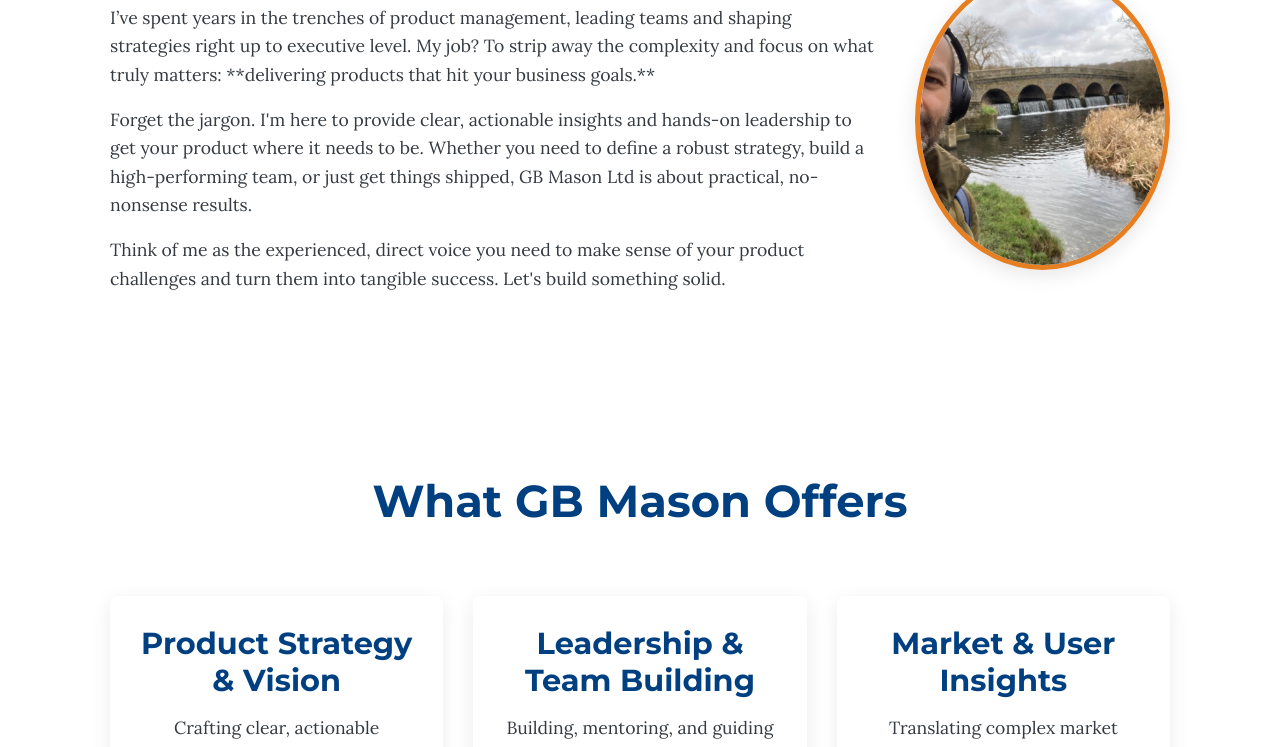
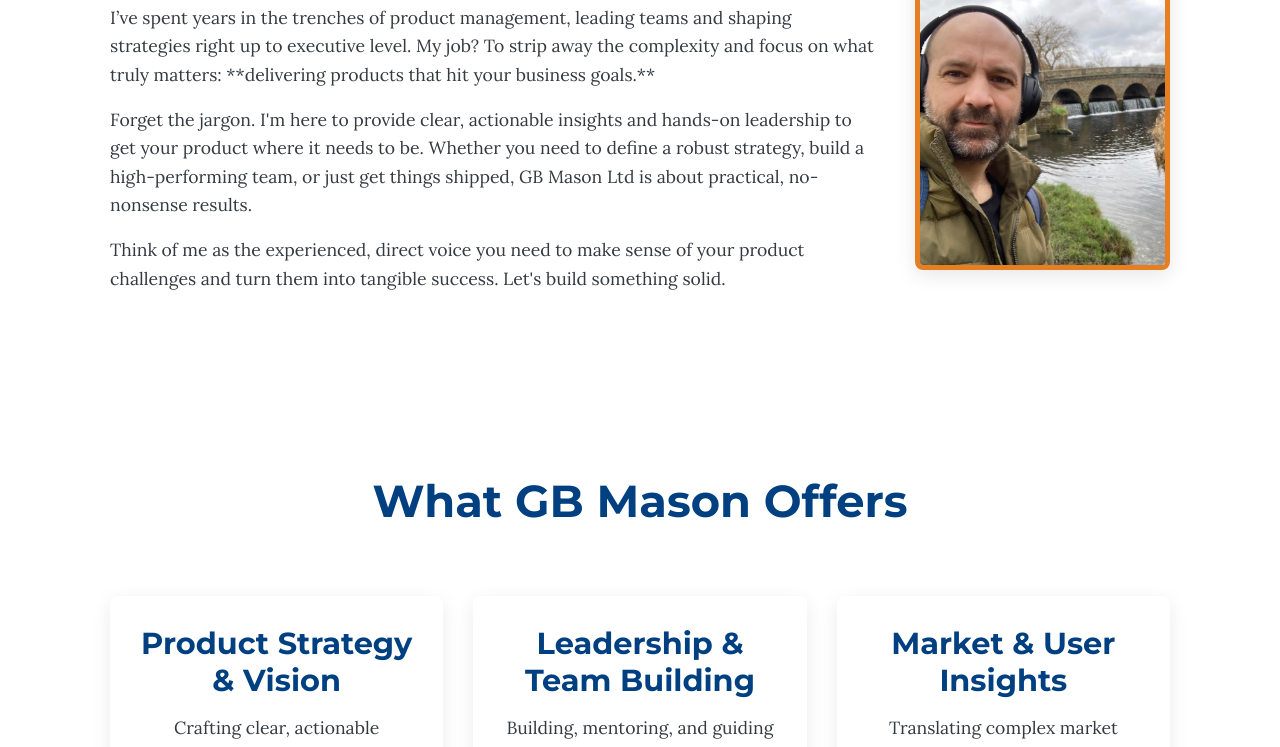
Before and after one commit to GB-Mason/gbmason.github.io, a plain HTML site: page index.html in a window 1280 px wide. Shown: the part 353-1100 px from the top of the page. Drawn offline with Linux system fonts and the light colour scheme.

Commit message:
Update style.css

```diff
--- a/style.css
+++ b/style.css
@@ -211,12 +211,13 @@ a:hover {
 .about-image img {
     max-width: 100%;
     height: auto;
-    border-radius: 50%; /* Make image round if preferred for a headshot */
+    border-radius: 8px; /* For a rounded square/rectangle */
     box-shadow: 0 5px 20px rgba(0, 0, 0, 0.1);
     border: 5px solid var(--accent-color); /* A pop of accent color around the image */
     object-fit: cover; /* Ensures image covers the space without distortion */
-    width: 300px; /* Fixed width to make it a nice circle */
-    height: 300px; /* Fixed height */
+    object-position: left; /* NEW: Prioritize the left side of the image */
+    width: 300px; /* Keep fixed width */
+    height: 300px; /* Keep fixed height for a square aspect ratio */
 }
 
 .personality-section {
```
